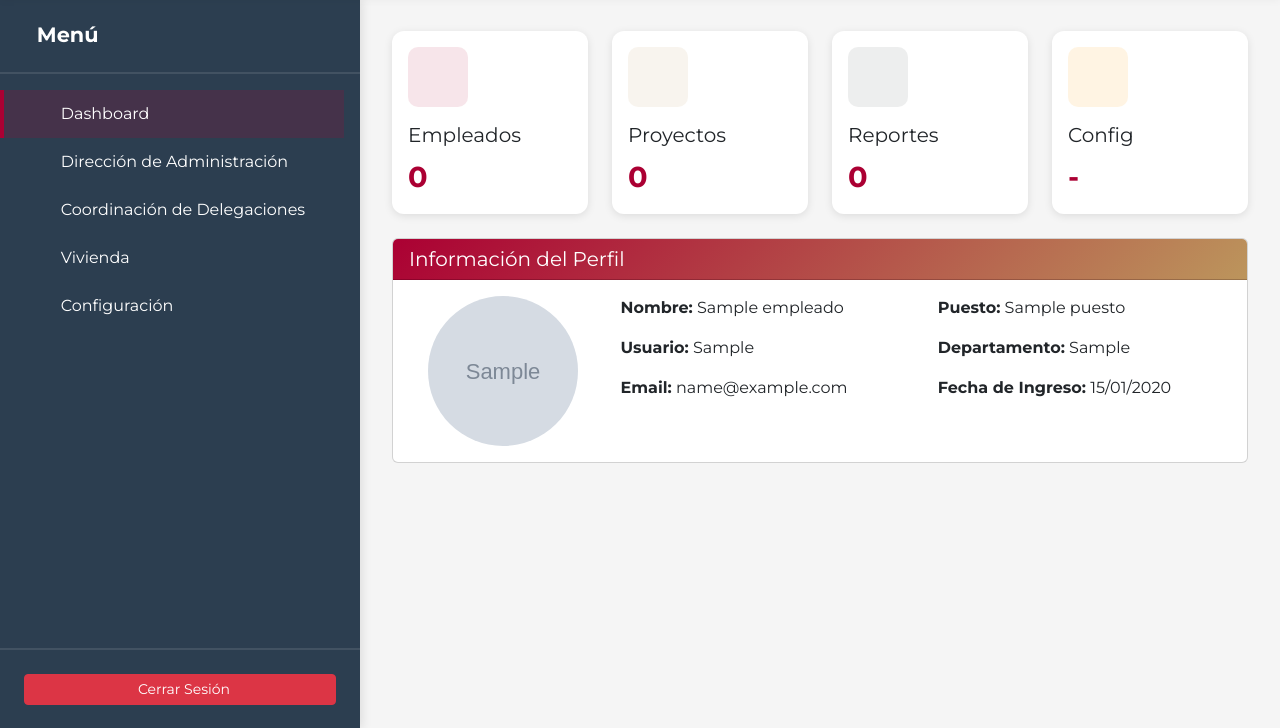
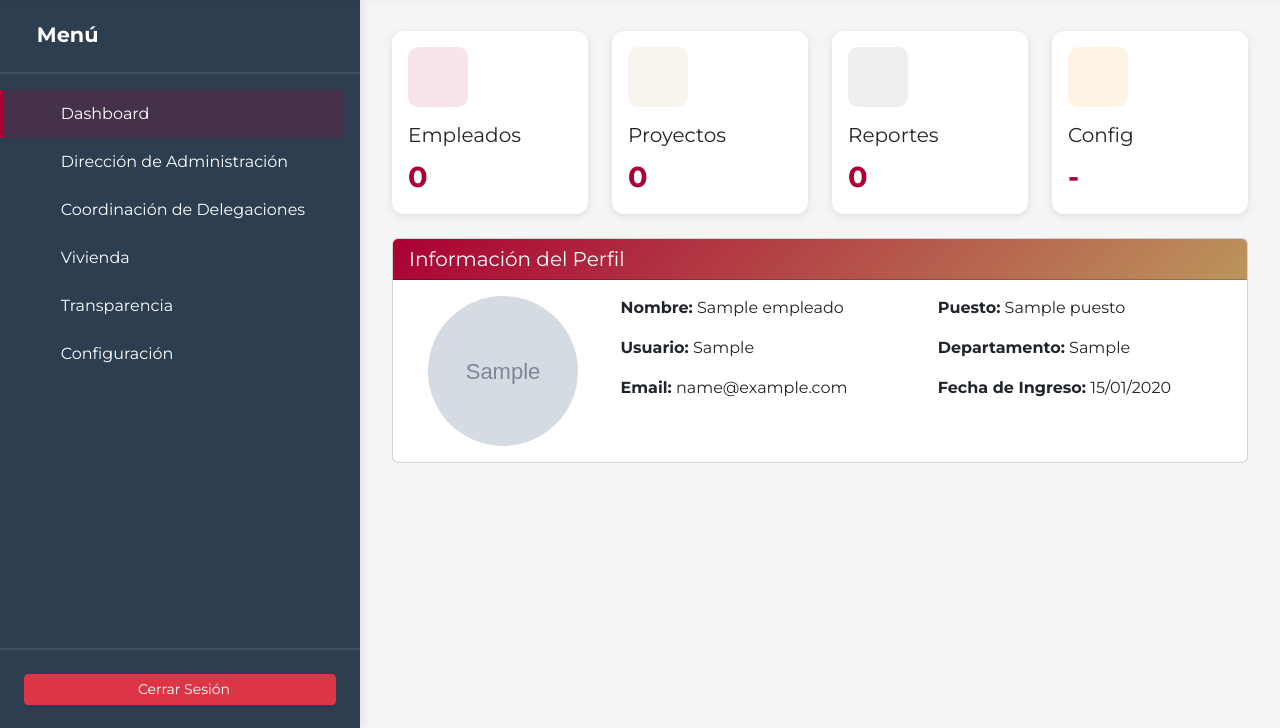
Before and after one commit to proyectoITV/sistemadevivienda, a Django app: page /dashboard/ in a window 1280 px wide. Shown: the part 57-785 px from the top of the page. Run offline with Django 5.2, Linux system fonts and the light colour scheme; a user stored in the database is signed in; tables that the repository leaves empty hold one stand-in row (values such as "Sample post"); grey boxes marked "Sample" are stand-in pictures.

Commit message:
Apertura al menu Transparencia

```diff
--- a/portal/templates/desarrollo/web/dashboard.html
+++ b/portal/templates/desarrollo/web/dashboard.html
@@ -403,6 +403,13 @@
                 </li>
 
                 <li class="nav-item">
+                    <a class="nav-link" href="#" title="Transparencia">
+                        <i class="fas fa-search-dollar icon"></i>
+                        <span class="label">Transparencia</span>
+                    </a>
+                </li>
+
+                <li class="nav-item">
                     <a class="nav-link" href="#" data-bs-toggle="collapse" data-bs-target="#configuracion" title="Configuración">
                         <i class="fas fa-cog icon"></i>
                         <span class="label">Configuración</span>
```
Also changed, not shown: portal/templates/desarrollo/web/dashboard_new.html (+7 -0 lines).
